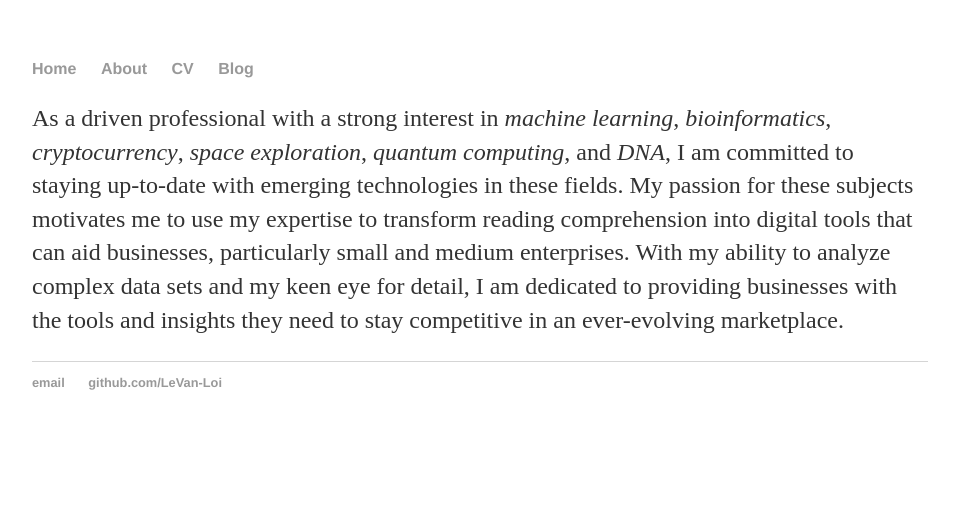
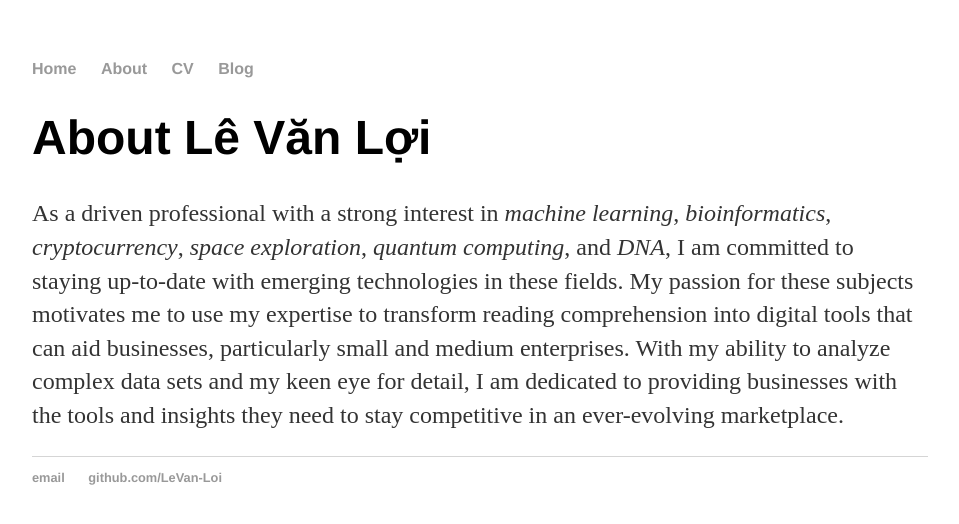
Before and after one commit to LeVan-Loi/LeVan-Loi.github.io, a Jekyll site: the page about/index.html, which Jekyll copies as it is, in a window 1280 px wide. Shown: the top 524 px of the page, without its empty margins (160-1119 px from the left). Built offline with Jekyll 4.4.1, drawn with Linux system fonts in a browser that asks for light colours.

Commit message:
Update index.html #1

```diff
--- a/about/index.html
+++ b/about/index.html
@@ -17,6 +17,7 @@
 		</nav>
 		<div class="container">
     		<div class="blurb">
+			<h1> About Lê Văn Lợi </h1>
 				<p>
         As a driven professional with a strong interest in
         <i>machine learning</i>,
```
